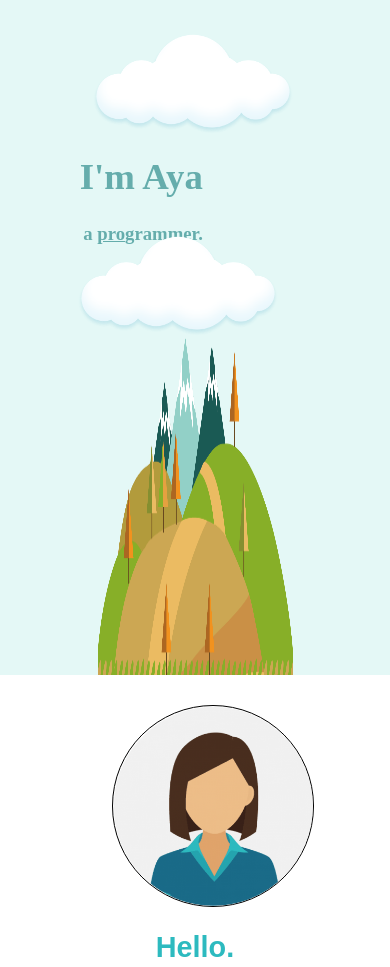
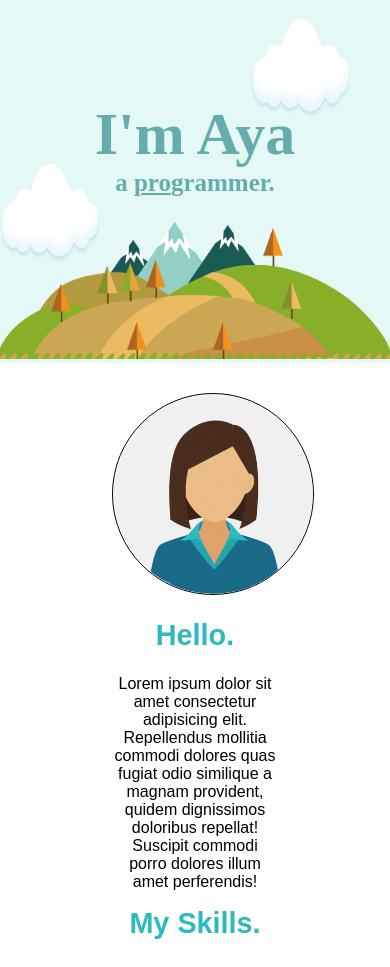
Before and after one commit to Aya-kaddoura/Position-Project, a plain HTML site: page index.html in a window 390 px wide. Shown: the top 967 px of the page. Drawn offline with Linux system fonts and the light colour scheme.

Commit message:
-finish code modification -make it responsive

```diff
--- a/index.html
+++ b/index.html
@@ -11,9 +11,9 @@
     <section class="hero_section">
         <h1>I'm Aya</h1>
         <h3>a <u>pro</u>grammer.</h3>
-        <img src="mountin.png">
         <img src="cloud.png">
         <img src="cloud.png">
+        <img src="mountin.png">
     </section>
     <section class="container">
         <section class="hello_section">
--- a/style.css
+++ b/style.css
@@ -5,49 +5,39 @@ body{
     margin: 0;
 }
 .hero_section{
+    padding: 100px 0 0;
     background-color: #e4f8f6;
-    background-size: contain;
-    background-repeat:no-repeat ;
-    background-position: bottom;
-    height: 80vh;
     width: 50wh;
     position: relative;
+    text-align: center;
 }
 
 .hero_section h1{
-    margin-top: 0;
+    margin: 0;
     color: #65adac;
-    position: absolute;
-    top: 23%;
-    right: 48%;
-    font-size: 2.3em;
+    font-size: 60px;
     font-family: Sacramento,Segoe Print;
 }
 .hero_section h3{
     margin-top: 0;
     color: #65adac;
-    position: absolute;
-    top: 33%;
-    right: 48%;
     font-family: Segoe Print;
+    font-size: 25px;
 }
 img[src="mountin.png"]{
-        position: absolute;
-        bottom: 0;
-        right: 25%;
-        width: 50%;
-        height: 50%;
+        max-width: 900px;
+        aspect-ratio: 2/.7;
 }
-img[src="cloud.png"]{
+img[src="cloud.png"]:first-of-type{
     position: absolute;
     top: 5%;
     right:25%;
     width:200px;
     height:100px;
 }
-img[src="cloud.png"]:last-of-type{
+img[src="cloud.png"]:nth-of-type(2){
     position: absolute;
-    top: 35%;
+    top: 40%;
     left:20%;
     width:200px;
     height:100px;
@@ -137,3 +127,22 @@ footer p{
     font-size: 1.2em;
     margin-top: 30px;
 }
+@media only screen and (max-width: 960px) {
+    .hero_section img[src="mountin.png"]{
+        max-width: 100%;
+    }
+    img[src="cloud.png"]:first-of-type{
+        position: absolute;
+        top: 5%;
+        right:10%;
+        width:100px;
+        height:100px;
+    }
+    img[src="cloud.png"]:nth-of-type(2){
+        position: absolute;
+        top: 45%;
+        left:0;
+        width:100px;
+        height:100px;
+    }
+}
```
